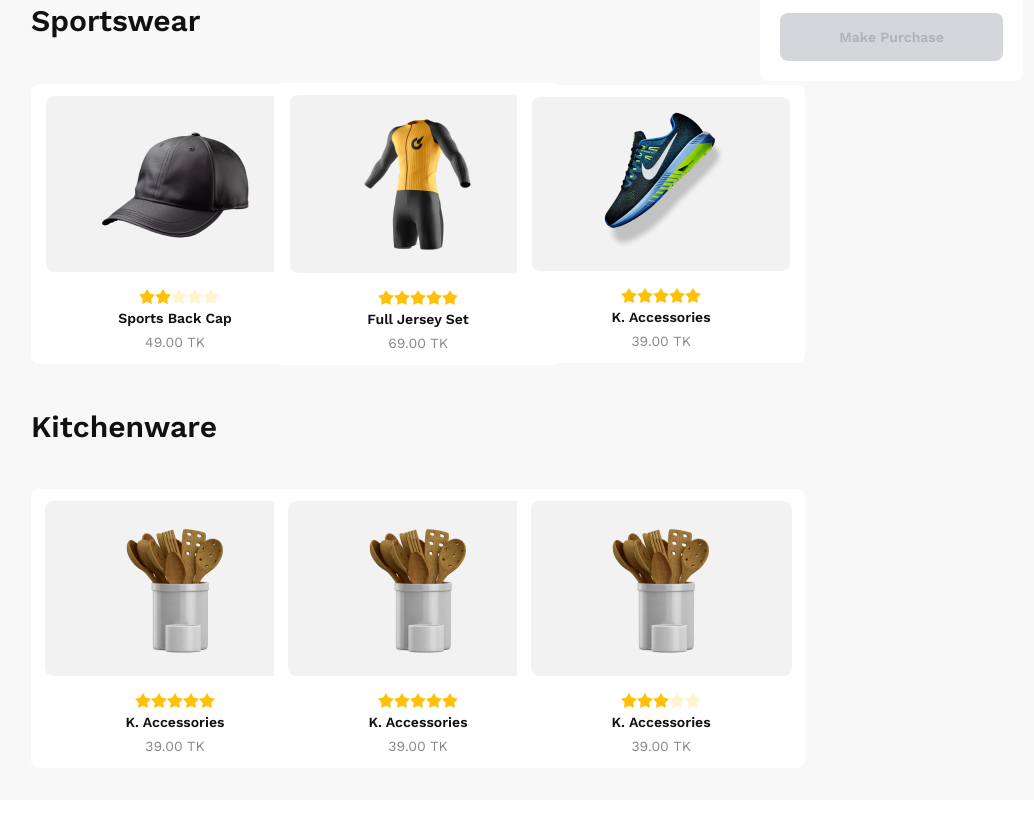
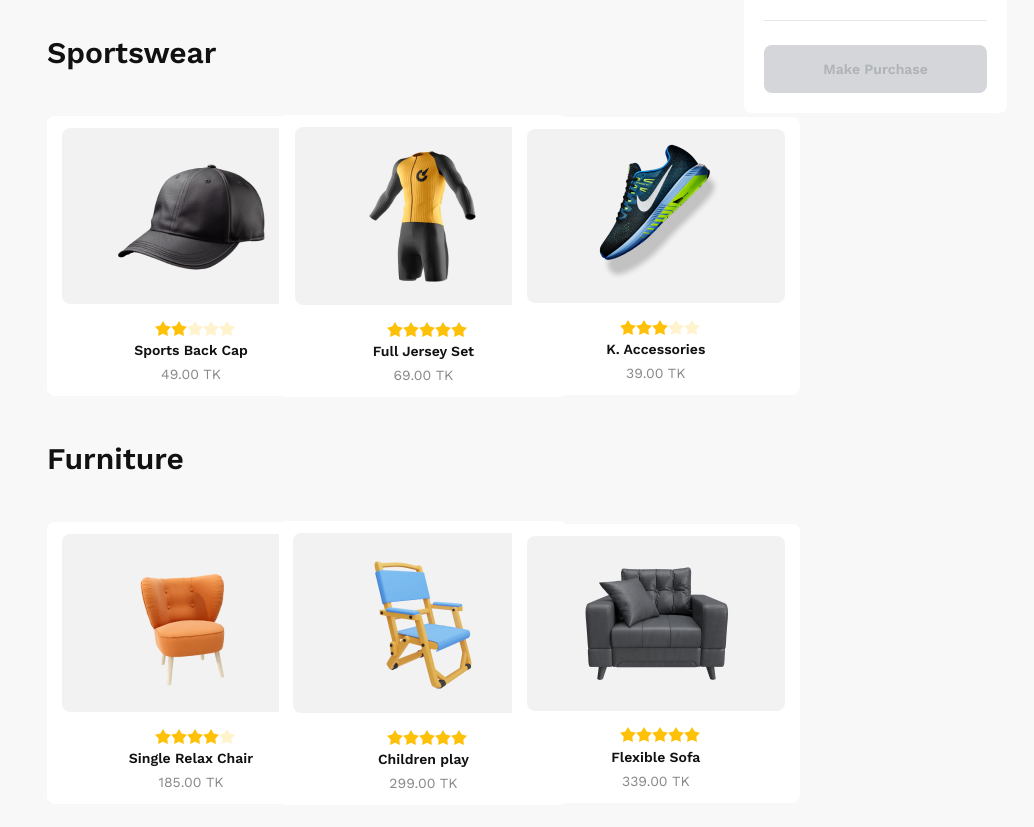
Before and after one commit to sovonbd/summer-sale-4, a plain HTML site: page index.html in a window 1280 px wide. Shown: the part 1121-1948 px from the top of the page, without its empty margins (113-1147 px from the left). Before the commit the page ends 1921 px from the top, so only its background shows below. Drawn offline with nearby package versions, Linux system fonts and the light colour scheme.

Commit message:
completed the website

```diff
--- a/index.html
+++ b/index.html
@@ -20,14 +20,14 @@
   <body>
     <header class="bg-[#F9F6E2]">
       <!-- banner section -->
-      <section class="px-4 pb-8 lg:px-56 lg:py-16">
+      <section class="container px-5 lg:px-40 mx-auto lg:py-16">
         <div class="flex flex-col-reverse justify-center items-center md:flex-row gap-4">
           <div class="text-center">
             <h3 class="text-xl lg:text-2xl font-medium">---SALE FEVER---</h3>
             <h1 class="text-3xl lg:text-5xl font-bold my-8 max-w-[600px]">Purchase TK 200 or above & get <span class="text-[#E527B2]">20% off</span></h1>
             <p class="text-base font-medium">
               <span>Use promo Code</span>
-              <button class="btn btn-sm btn-secondary font-semibold text-white">SELL200</button>
+              <button class="bg-[#E527B2] px-3 py-1 rounded-md font-semibold text-white">SELL20</button>
             </p>
           </div>
           <img class="max-w-sm lg:max-w-xl" src="./images/Summer 1.png" alt="" />
@@ -35,7 +35,7 @@
       </section>
     </header>
     <main class="bg-[#F8F8F8]">
-      <div class="px-4 py-8 lg:w-[80%] mx-auto">
+      <div class="py-16 container px-5 lg:px-40 mx-auto">
         <!-- card section -->
         <h3 class="text-3xl text-center md:text-left font-semibold mb-7">Kitchenware</h3>
         <div class="flex flex-col lg:flex-row gap-4">
@@ -47,12 +47,13 @@
                 <figure><img class="bg-[#1111110D] rounded-lg px-32 py-5 md:px-12 lg:px-[76px] mx-0" src="./images/prod1.png" alt="" /></figure>
                 <div class="card-body items-center px-2 pt-4 pb-0 gap-1">
                   <!-- ratings -->
-                  <div class="rating">
-                    <input type="radio" name="rating-2" class="mask mask-star-2 w-4 h-4 bg-[#FFC107]" />
-                    <input type="radio" name="rating-2" class="mask mask-star-2 w-4 h-4 bg-[#FFC107]" />
-                    <input type="radio" name="rating-2" class="mask mask-star-2 w-4 h-4 bg-[#FFC107]" checked />
-                    <input type="radio" name="rating-2" class="mask mask-star-2 w-4 h-4 bg-[#FFC107]" />
-                    <input type="radio" name="rating-2" class="mask mask-star-2 w-4 h-4 bg-[#FFC107]" />
+                  <div class="rating rating-sm">
+                    <input type="radio" name="rating-0" class="rating-hidden" />
+                    <input type="radio" name="rating-1" class="mask mask-star-2 bg-[#FFC107]" />
+                    <input type="radio" name="rating-2" class="mask mask-star-2 bg-[#FFC107]" />
+                    <input type="radio" name="rating-3" class="mask mask-star-2 bg-[#FFC107]" checked />
+                    <input type="radio" name="rating-4" class="mask mask-star-2 bg-[#FFC107]" />
+                    <input type="radio" name="rating-5" class="mask mask-star-2 bg-[#FFC107]" />
                   </div>
                   <h2 class="card-title text-sm font-semibold">K. Accessories</h2>
                   <p class="text-[#11111180] text-sm">39.00 TK</p>
@@ -64,12 +65,12 @@
                 <div class="card-body items-center px-2 pt-4 pb-0 gap-1">
                   <!-- ratings -->
                   <div class="rating rating-sm">
-                    <input type="radio" name="rating-9" class="rating-hidden" checked />
-                    <input type="radio" name="rating-9" class="mask mask-star-2 bg-[#FFC107]" />
-                    <input type="radio" name="rating-9" class="mask mask-star-2 bg-[#FFC107]" />
-                    <input type="radio" name="rating-9" class="mask mask-star-2 bg-[#FFC107]" />
-                    <input type="radio" name="rating-9" class="mask mask-star-2 bg-[#FFC107]" />
-                    <input type="radio" name="rating-9" class="mask mask-star-2 bg-[#FFC107]" />
+                    <input type="radio" name="rating-0" class="rating-hidden" checked />
+                    <input type="radio" name="rating-1" class="mask mask-star-2 bg-[#FFC107]" />
+                    <input type="radio" name="rating-2" class="mask mask-star-2 bg-[#FFC107]" />
+                    <input type="radio" name="rating-3" class="mask mask-star-2 bg-[#FFC107]" />
+                    <input type="radio" name="rating-4" class="mask mask-star-2 bg-[#FFC107]" />
+                    <input type="radio" name="rating-5" class="mask mask-star-2 bg-[#FFC107]" />
                   </div>
                   <h2 class="card-title text-sm font-semibold">K. Accessories</h2>
                   <p class="text-[#11111180] text-sm">25.00 TK</p>
@@ -81,12 +82,12 @@
                 <div class="card-body items-center px-2 pt-4 pb-0 gap-1">
                   <!-- ratings -->
                   <div class="rating rating-sm">
-                    <input type="radio" name="rating-9" class="rating-hidden" />
-                    <input type="radio" name="rating-9" class="mask mask-star-2 bg-[#FFC107]" />
-                    <input type="radio" name="rating-9" class="mask mask-star-2 bg-[#FFC107]" />
-                    <input type="radio" name="rating-9" class="mask mask-star-2 bg-[#FFC107]" />
-                    <input type="radio" name="rating-9" class="mask mask-star-2 bg-[#FFC107]" checked />
-                    <input type="radio" name="rating-9" class="mask mask-star-2 bg-[#FFC107]" />
+                    <input type="radio" name="rating-0" class="rating-hidden" />
+                    <input type="radio" name="rating-1" class="mask mask-star-2 bg-[#FFC107]" />
+                    <input type="radio" name="rating-2" class="mask mask-star-2 bg-[#FFC107]" />
+                    <input type="radio" name="rating-3" class="mask mask-star-2 bg-[#FFC107]" />
+                    <input type="radio" name="rating-4" class="mask mask-star-2 bg-[#FFC107]" checked />
+                    <input type="radio" name="rating-5" class="mask mask-star-2 bg-[#FFC107]" />
                   </div>
                   <h2 class="card-title text-sm font-semibold">Home Cooker</h2>
                   <p class="text-[#11111180] text-sm">49.00 TK</p>
@@ -103,12 +104,12 @@
                 <div class="card-body items-center px-2 pt-4 pb-0 gap-1">
                   <!-- ratings -->
                   <div class="rating rating-sm">
-                    <input type="radio" name="rating-9" class="rating-hidden" checked />
-                    <input type="radio" name="rating-9" class="mask mask-star-2 bg-[#FFC107]" />
-                    <input type="radio" name="rating-9" class="mask mask-star-2 bg-[#FFC107]" checked />
-                    <input type="radio" name="rating-9" class="mask mask-star-2 bg-[#FFC107]" />
-                    <input type="radio" name="rating-9" class="mask mask-star-2 bg-[#FFC107]" />
-                    <input type="radio" name="rating-9" class="mask mask-star-2 bg-[#FFC107]" />
+                    <input type="radio" name="rating-0" class="rating-hidden" />
+                    <input type="radio" name="rating-1" class="mask mask-star-2 bg-[#FFC107]" />
+                    <input type="radio" name="rating-2" class="mask mask-star-2 bg-[#FFC107]" checked />
+                    <input type="radio" name="rating-3" class="mask mask-star-2 bg-[#FFC107]" />
+                    <input type="radio" name="rating-4" class="mask mask-star-2 bg-[#FFC107]" />
+                    <input type="radio" name="rating-5" class="mask mask-star-2 bg-[#FFC107]" />
                   </div>
                   <h2 class="card-title text-sm font-semibold">Sports Back Cap</h2>
                   <p class="text-[#11111180] text-sm">49.00 TK</p>
@@ -119,12 +120,13 @@
                 <figure><img class="bg-[#1111110D] rounded-lg px-[122px] md:px-10 lg:px-[68px] py-4 mx-0" src="./images/prod5.png" alt="" /></figure>
                 <div class="card-body items-center px-2 pt-4 pb-0 gap-1">
                   <!-- ratings -->
-                  <div class="rating">
-                    <input type="radio" name="rating-2" class="mask mask-star-2 w-4 h-4 bg-[#FFC107]" />
-                    <input type="radio" name="rating-2" class="mask mask-star-2 w-4 h-4 bg-[#FFC107]" />
-                    <input type="radio" name="rating-2" class="mask mask-star-2 w-4 h-4 bg-[#FFC107]" />
-                    <input type="radio" name="rating-2" class="mask mask-star-2 w-4 h-4 bg-[#FFC107]" checked />
-                    <input type="radio" name="rating-2" class="mask mask-star-2 w-4 h-4 bg-[#FFC107]" />
+                  <div class="rating rating-sm">
+                    <input type="radio" name="rating-0" class="rating-hidden" />
+                    <input type="radio" name="rating-1" class="mask mask-star-2 bg-[#FFC107]" />
+                    <input type="radio" name="rating-2" class="mask mask-star-2 bg-[#FFC107]" />
+                    <input type="radio" name="rating-3" class="mask mask-star-2 bg-[#FFC107]" />
+                    <input type="radio" name="rating-4" class="mask mask-star-2 bg-[#FFC107]" checked />
+                    <input type="radio" name="rating-5" class="mask mask-star-2 bg-[#FFC107]" />
                   </div>
                   <h2 class="card-title text-sm font-semibold">Full Jersey Set</h2>
                   <p class="text-[#11111180] text-sm">69.00 TK</p>
@@ -135,12 +137,13 @@
                 <figure><img class="bg-[#1111110D] rounded-lg px-[108px] md:px-7 lg:px-[56px] py-3 mx-0" src="./images/prod6.png" alt="" /></figure>
                 <div class="card-body items-center px-2 pt-4 pb-0 gap-1">
                   <!-- ratings -->
-                  <div class="rating">
-                    <input type="radio" name="rating-2" class="mask mask-star-2 w-4 h-4 bg-[#FFC107]" />
-                    <input type="radio" name="rating-2" class="mask mask-star-2 w-4 h-4 bg-[#FFC107]" />
-                    <input type="radio" name="rating-2" class="mask mask-star-2 w-4 h-4 bg-[#FFC107]" checked />
-                    <input type="radio" name="rating-2" class="mask mask-star-2 w-4 h-4 bg-[#FFC107]" />
-                    <input type="radio" name="rating-2" class="mask mask-star-2 w-4 h-4 bg-[#FFC107]" />
+                  <div class="rating rating-sm">
+                    <input type="radio" name="rating-0" class="rating-hidden" />
+                    <input type="radio" name="rating-1" class="mask mask-star-2 bg-[#FFC107]" />
+                    <input type="radio" name="rating-2" class="mask mask-star-2 bg-[#FFC107]" />
+                    <input type="radio" name="rating-3" class="mask mask-star-2 bg-[#FFC107]" checked />
+                    <input type="radio" name="rating-4" class="mask mask-star-2 bg-[#FFC107]" />
+                    <input type="radio" name="rating-5" class="mask mask-star-2 bg-[#FFC107]" />
                   </div>
                   <h2 class="card-title text-sm font-semibold">K. Accessories</h2>
                   <p class="text-[#11111180] text-sm">39.00 TK</p>
@@ -149,54 +152,57 @@
             </div>
 
             <!-- Furniture Section -->
-            <h3 class="text-3xl text-center md:text-left font-semibold my-3">Kitchenware</h3>
+            <h3 class="text-3xl text-center md:text-left font-semibold my-3">Furniture</h3>
             <div class="grid grid-cols-1 justify-center items-center md:grid-cols-3 gap-4">
               <!-- card 1 -->
-              <div class="card lg:w-72 bg-base-100 py-3 text-center cursor-pointer rounded-lg">
-                <figure><img class="bg-[#1111110D] rounded-lg px-32 py-5 md:px-12 lg:px-[76px] mx-0" src="./images/prod1.png" alt="" /></figure>
+              <div onclick="kitchenware(this)" class="card lg:w-72 bg-base-100 py-3 text-center cursor-pointer rounded-lg">
+                <figure><img class="bg-[#1111110D] rounded-lg px-[108px] py-4 md:px-7 lg:px-14 mx-0" src="./images/prod7.png" alt="" /></figure>
                 <div class="card-body items-center px-2 pt-4 pb-0 gap-1">
                   <!-- ratings -->
-                  <div class="rating">
-                    <input type="radio" name="rating-2" class="mask mask-star-2 w-4 h-4 bg-[#FFC107]" />
-                    <input type="radio" name="rating-2" class="mask mask-star-2 w-4 h-4 bg-[#FFC107]" />
-                    <input type="radio" name="rating-2" class="mask mask-star-2 w-4 h-4 bg-[#FFC107]" checked />
-                    <input type="radio" name="rating-2" class="mask mask-star-2 w-4 h-4 bg-[#FFC107]" />
-                    <input type="radio" name="rating-2" class="mask mask-star-2 w-4 h-4 bg-[#FFC107]" />
+                  <div class="rating rating-sm">
+                    <input type="radio" name="rating-0" class="rating-hidden" />
+                    <input type="radio" name="rating-1" class="mask mask-star-2 bg-[#FFC107]" />
+                    <input type="radio" name="rating-2" class="mask mask-star-2 bg-[#FFC107]" />
+                    <input type="radio" name="rating-3" class="mask mask-star-2 bg-[#FFC107]" />
+                    <input type="radio" name="rating-4" class="mask mask-star-2 bg-[#FFC107]" checked />
+                    <input type="radio" name="rating-5" class="mask mask-star-2 bg-[#FFC107]" />
                   </div>
-                  <h2 class="card-title text-sm font-semibold">K. Accessories</h2>
-                  <p class="text-[#11111180] text-sm">39.00 TK</p>
+                  <h2 class="card-title text-sm font-semibold">Single Relax Chair</h2>
+                  <p class="text-[#11111180] text-sm">185.00 TK</p>
                 </div>
               </div>
               <!-- card 2 -->
-              <div class="card lg:w-72 bg-base-100 py-3 text-center cursor-pointer rounded-lg">
-                <figure><img class="bg-[#1111110D] rounded-lg px-32 py-5 md:px-12 lg:px-[76px] mx-0" src="./images/prod1.png" alt="" /></figure>
+              <div onclick="kitchenware(this)" class="card lg:w-72 bg-base-100 py-3 text-center cursor-pointer rounded-lg">
+                <figure><img class="bg-[#1111110D] rounded-lg px-[120px] py-5 md:px-10 lg:px-[70px] mx-0" src="./images/prod8.png" alt="" /></figure>
                 <div class="card-body items-center px-2 pt-4 pb-0 gap-1">
                   <!-- ratings -->
-                  <div class="rating">
-                    <input type="radio" name="rating-2" class="mask mask-star-2 w-4 h-4 bg-[#FFC107]" />
-                    <input type="radio" name="rating-2" class="mask mask-star-2 w-4 h-4 bg-[#FFC107]" />
-                    <input type="radio" name="rating-2" class="mask mask-star-2 w-4 h-4 bg-[#FFC107]" checked />
-                    <input type="radio" name="rating-2" class="mask mask-star-2 w-4 h-4 bg-[#FFC107]" />
-                    <input type="radio" name="rating-2" class="mask mask-star-2 w-4 h-4 bg-[#FFC107]" />
+                  <div class="rating rating-sm">
+                    <input type="radio" name="rating-0" class="rating-hidden" />
+                    <input type="radio" name="rating-1" class="mask mask-star-2 bg-[#FFC107]" />
+                    <input type="radio" name="rating-2" class="mask mask-star-2 bg-[#FFC107]" />
+                    <input type="radio" name="rating-3" class="mask mask-star-2 bg-[#FFC107]" />
+                    <input type="radio" name="rating-4" class="mask mask-star-2 bg-[#FFC107]" />
+                    <input type="radio" name="rating-5" class="mask mask-star-2 bg-[#FFC107]" checked />
                   </div>
-                  <h2 class="card-title text-sm font-semibold">K. Accessories</h2>
-                  <p class="text-[#11111180] text-sm">39.00 TK</p>
+                  <h2 class="card-title text-sm font-semibold">Children play</h2>
+                  <p class="text-[#11111180] text-sm">299.00 TK</p>
                 </div>
               </div>
               <!-- card 3 -->
-              <div class="card lg:w-72 bg-base-100 py-3 text-center cursor-pointer rounded-lg">
-                <figure><img class="bg-[#1111110D] rounded-lg px-32 py-5 md:px-12 lg:px-[76px] mx-0" src="./images/prod1.png" alt="" /></figure>
+              <div onclick="kitchenware(this)" class="card lg:w-72 bg-base-100 py-3 text-center cursor-pointer rounded-lg">
+                <figure><img class="bg-[#1111110D] rounded-lg px-[100px] py-5 md:px-5 lg:px-[48px] mx-0" src="./images/prod9.png" alt="" /></figure>
                 <div class="card-body items-center px-2 pt-4 pb-0 gap-1">
                   <!-- ratings -->
-                  <div class="rating">
-                    <input type="radio" name="rating-2" class="mask mask-star-2 w-4 h-4 bg-[#FFC107]" />
-                    <input type="radio" name="rating-2" class="mask mask-star-2 w-4 h-4 bg-[#FFC107]" />
-                    <input type="radio" name="rating-2" class="mask mask-star-2 w-4 h-4 bg-[#FFC107]" checked />
-                    <input type="radio" name="rating-2" class="mask mask-star-2 w-4 h-4 bg-[#FFC107]" />
-                    <input type="radio" name="rating-2" class="mask mask-star-2 w-4 h-4 bg-[#FFC107]" />
+                  <div class="rating rating-sm">
+                    <input type="radio" name="rating-0" class="rating-hidden" />
+                    <input type="radio" name="rating-1" class="mask mask-star-2 bg-[#FFC107]" />
+                    <input type="radio" name="rating-2" class="mask mask-star-2 bg-[#FFC107]" />
+                    <input type="radio" name="rating-3" class="mask mask-star-2 bg-[#FFC107]" />
+                    <input type="radio" name="rating-4" class="mask mask-star-2 bg-[#FFC107]" />
+                    <input type="radio" name="rating-5" class="mask mask-star-2 bg-[#FFC107]" checked />
                   </div>
-                  <h2 class="card-title text-sm font-semibold">K. Accessories</h2>
-                  <p class="text-[#11111180] text-sm">39.00 TK</p>
+                  <h2 class="card-title text-sm font-semibold">Flexible Sofa</h2>
+                  <p class="text-[#11111180] text-sm">339.00 TK</p>
                 </div>
               </div>
             </div>
@@ -217,12 +223,24 @@
               <div id="selected-items" class="text-base font-medium"></div>
               <hr class="my-6" />
               <!-- items calculation -->
-              <div class="text-base font-medium">
+              <div class="text-base font-medium text-center lg:text-left">
                 <p>Total Price: <span id="total-price" class="text-[#11111180]">0.00</span><span class="text-[#11111180]">TK</span></p>
                 <p>Discount: <span id="discount" class="text-[#11111180]">0.00</span><span class="text-[#11111180]">TK</span></p>
                 <p>Total: <span id="total" class="text-[#11111180]">0.00</span><span class="text-[#11111180]">TK</span></p>
                 <hr class="my-6" />
-                <button id="btn-purchase" class="btn btn-secondary font-semibold text-white w-full normal-case" disabled>Make Purchase</button>
+                <button id="btn-purchase" class="btn btn-secondary font-semibold text-white w-full normal-case" onclick="my_modal_1.showModal()" disabled>Make Purchase</button>
+                <!-- Open the modal using ID.showModal() method -->
+                <dialog id="my_modal_1" class="modal">
+                  <form method="dialog" class="modal-box text-center max-w-fit max-h-fit md:px-10 lg:px-20 lg:py-16">
+                    <img class="w-24 mx-auto" src="./images/congo.png" alt="" />
+                    <h3 class="font-bold text-3xl text-center lg:text-4xl">Congratulations</h3>
+                    <p class="py-3 text-sm md:text-xl text-[#11111180]">You Purchase the product</p>
+                    <div class="modal-action justify-center">
+                      <!-- if there is a button in form, it will close the modal -->
+                      <button onclick="goHome()" class="btn btn-secondary font-bold text-base text-white normal-case px-8">Go Home</button>
+                    </div>
+                  </form>
+                </dialog>
               </div>
             </div>
           </div>
```
Also changed, not shown: script/script.js (+7 -4 lines).
